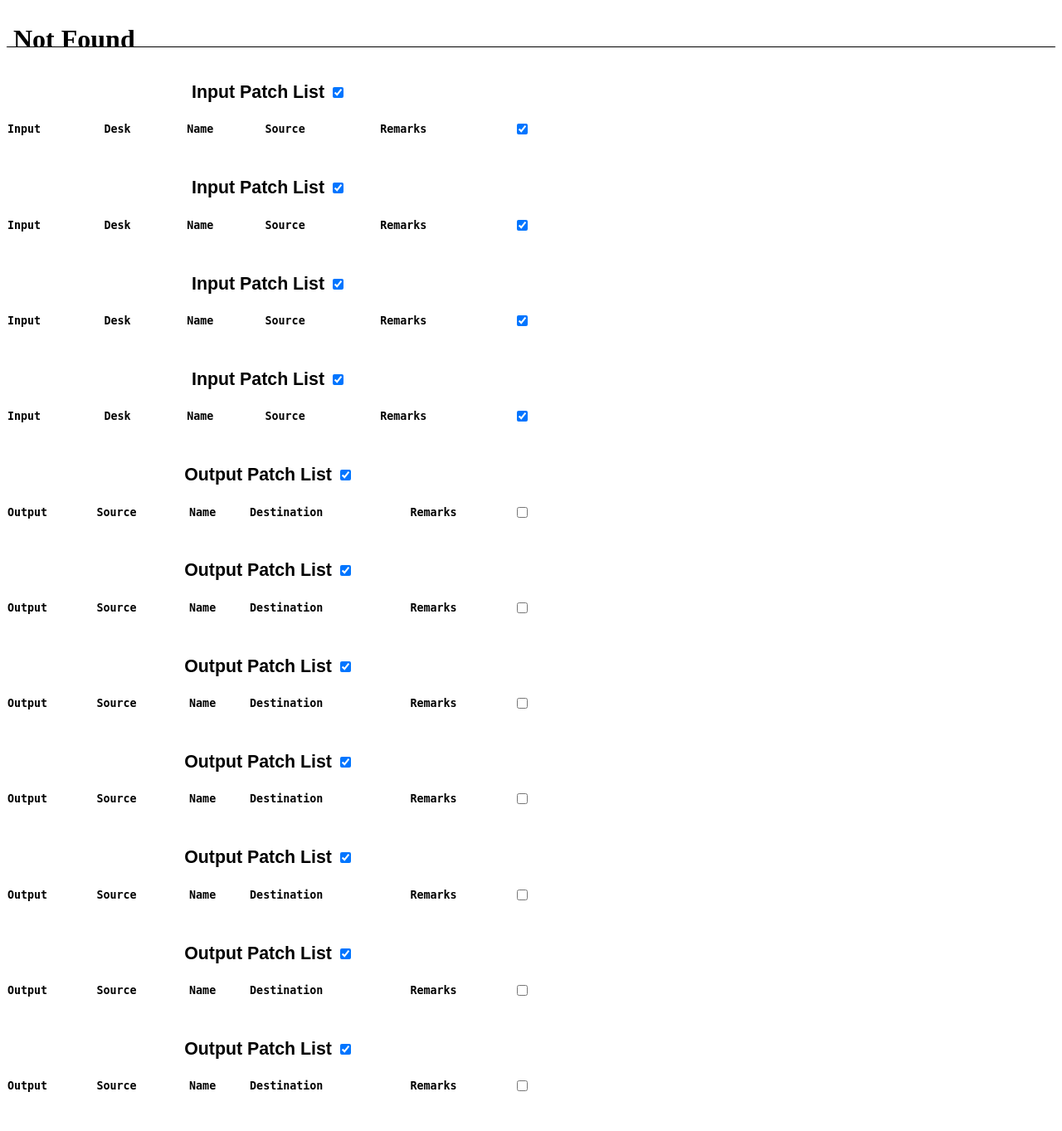
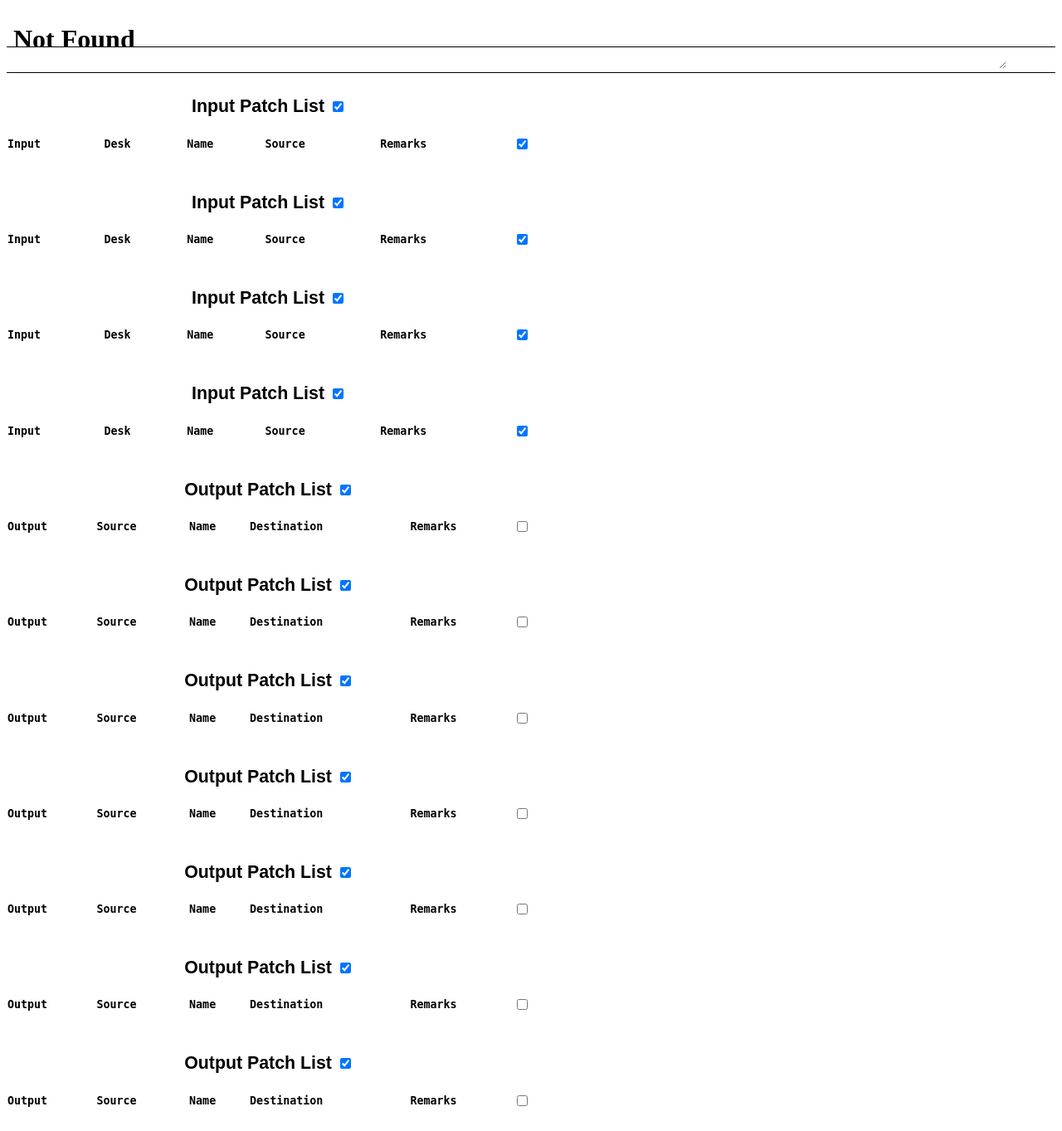
Before and after one commit to cstranex/x32-patch-list, a Flask app: template templates/template.html in a window 1280 px wide. Shown: the whole page at 83% size. Before the commit the page ends 1316 px from the top, so only its background shows below. Run offline with Flask 2, Linux system fonts and the light colour scheme; the template is opened without the code that fills it, so the values that code supplies are empty; some libraries are stand-ins or nearby versions.

Commit message:
Add javascript and editing of details

```diff
--- a/fe.py
+++ b/fe.py
@@ -100,23 +100,13 @@ def GetSourceIndex(type, n):
 @app.route('/generate', methods=['POST'])
 def generate():
     """
-        Generation method, accepts an uploaded scn file along with some user-specified options.
-
-        Current options allowed (all are either 1 for true or 0 for false):
-        color           -   Add a separate column to show colour
-        title           -   Title
+        Generation method, accepts an uploaded scn file
     """
-
-    opts = {
-        'color': True if request.files.get('color', '1') == '1' else False,
-        'title': request.files.get('title', '')
-    }
 
     parser.ParseFile(request.files['scene'])
 
     kwargs = {
         'parser': parser,
-        'options': opts,
         'TYPE_NAMES': TYPE_NAMES,
         'GetTypeName': GetTypeName,
         'GetSourceIndex': GetSourceIndex,
--- a/static/print.css
+++ b/static/print.css
@@ -51,3 +51,7 @@ iframe {
 input[type='checkbox'] {
   display: none !important;
 }
+
+h1 {
+  display: block !important;
+}
--- a/static/web.css
+++ b/static/web.css
@@ -1,5 +1,24 @@
 body {
   font-size: 10pt;
+  font-family: sans-serif;
+}
+
+h1 {
+  text-align: center;
+  display: none;
+  font-size: 18pt;
+}
+
+.details {
+  padding-bottom: 0.1em;
+  margin-bottom: 0.5em;
+  border-bottom: 1px #000 solid;
+}
+
+textarea {
+  width: 95%;
+  border: 0px;
+  overflow: hidden;
 }
 
 table {
@@ -20,7 +39,8 @@ table textarea {
   height: 1em;
   background: none;
   border: 0px;
-  overflow: hidden;
+  word-wrap: break-word;
+  /*overflow: hidden;*/
   vertical-align: middle;
 }
 
--- a/static/web.js
+++ b/static/web.js
@@ -9,6 +9,10 @@ function UpdateRow() {
       .closest('tr')
       .addClass('ignore');
   }
+}
+
+function SetTitle(t) {
+  $('#title').text(t);
 }
 
 $(function() {
--- a/templates/template.html
+++ b/templates/template.html
@@ -2,7 +2,7 @@
 <html>
 
 <head>
-    <title>{{options.title}} Patch List</title>
+    <title>Patch List</title>
     <link rel="stylesheet" href="/print.css" media="print" />
     <link rel="stylesheet" href="/web.css" />
 </head>
@@ -10,16 +10,14 @@
 <body>
     <iframe src="/menu.html"></iframe>
 
-    <h2>{{options.title}}</h2>
+    <div class="details">
+        <h1 id="title"></h1>
+        <textarea rows="10"></textarea>
+    </div>
+
     {% include 'input_patch.html' %} {% include 'output_patch.html' %}
     <script src="https://ajax.googleapis.com/ajax/libs/jquery/3.2.1/jquery.min.js"></script>
-    <script src="/web.js"></script> {% if not options.color %}
-    <style>
-        .colour {
-            display: none;
-        }
-    </style>
-    {% endif %}
+    <script src="/web.js"></script>
 </body>
 
 </html>
```
Also changed, not shown: static/menu.html (+11 -2 lines).
